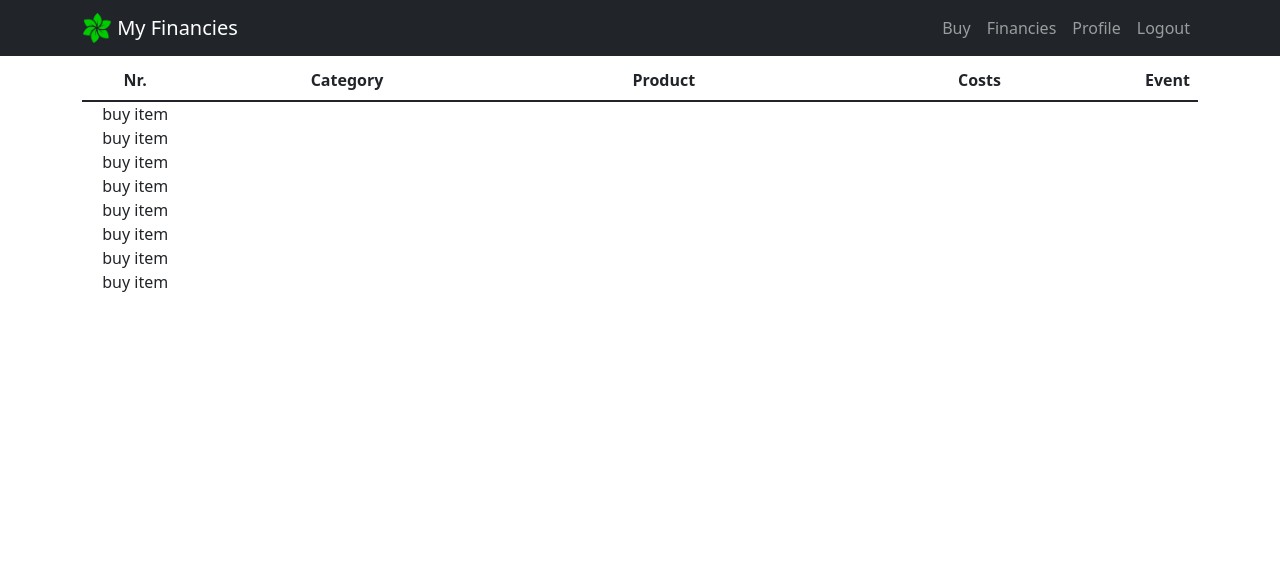
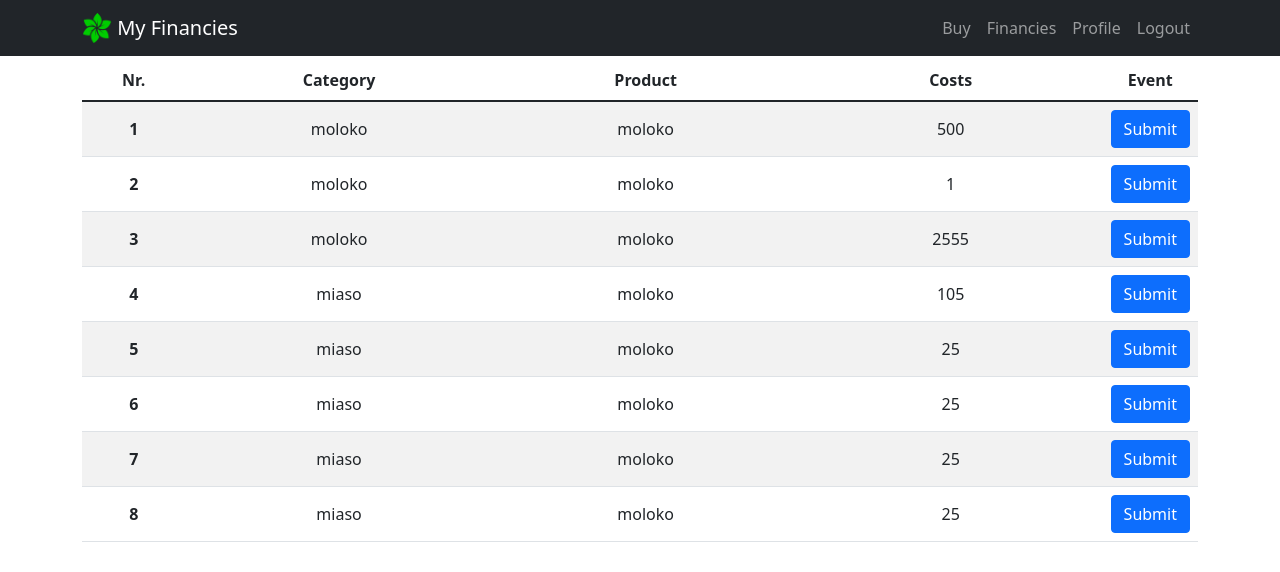
Before and after one commit to TalanVladimir/my-react, a React app: page /buy in a window 1280 px wide. Shown: the top 572 px of the page. Built offline with nearby package versions, Linux system fonts and the light colour scheme; no server answers.

Commit message:
fork: add table item

```diff
--- a/src/components/Buy/BuyItem/BuyItem.tsx
+++ b/src/components/Buy/BuyItem/BuyItem.tsx
@@ -1,9 +1,23 @@
-import React from "react";
+import React, { Fragment } from "react";
+
+import { Form, Button } from "react-bootstrap";
 
 import "./styles.scss";
 
-const BuyItem = () => {
-  return <div>buy item</div>;
+const BuyItem = (props: any) => {
+  return (
+    <tr className='buyItem' key={props.children.id}>
+      <th scope='row'>{props.index + 1}</th>
+      <td>{props.children.category}</td>
+      <td>{props.children.product}</td>
+      <td>{props.children.price}</td>
+      <td>
+        <Button variant='primary' type='button'>
+          Submit
+        </Button>
+      </td>
+    </tr>
+  );
 };
 
 export default BuyItem;
--- a/src/components/Buy/BuyItem/styles.scss
+++ b/src/components/Buy/BuyItem/styles.scss
@@ -0,0 +1,24 @@
+$sizes: (
+  "xs": 320px,
+  "sm": 576px,
+  "md": 768px,
+  "lg": 992px,
+  "xl": 1200px,
+);
+
+@mixin media($minmax, $media) {
+  @each $size, $resolution in $sizes {
+    @if $media == $size {
+      @media only screen and (#{$minmax}-width: $resolution) {
+        @content;
+      }
+    }
+  }
+}
+
+.buyItem {
+  @include media("max", "sm") {
+    input {
+    }
+  }
+}
```
